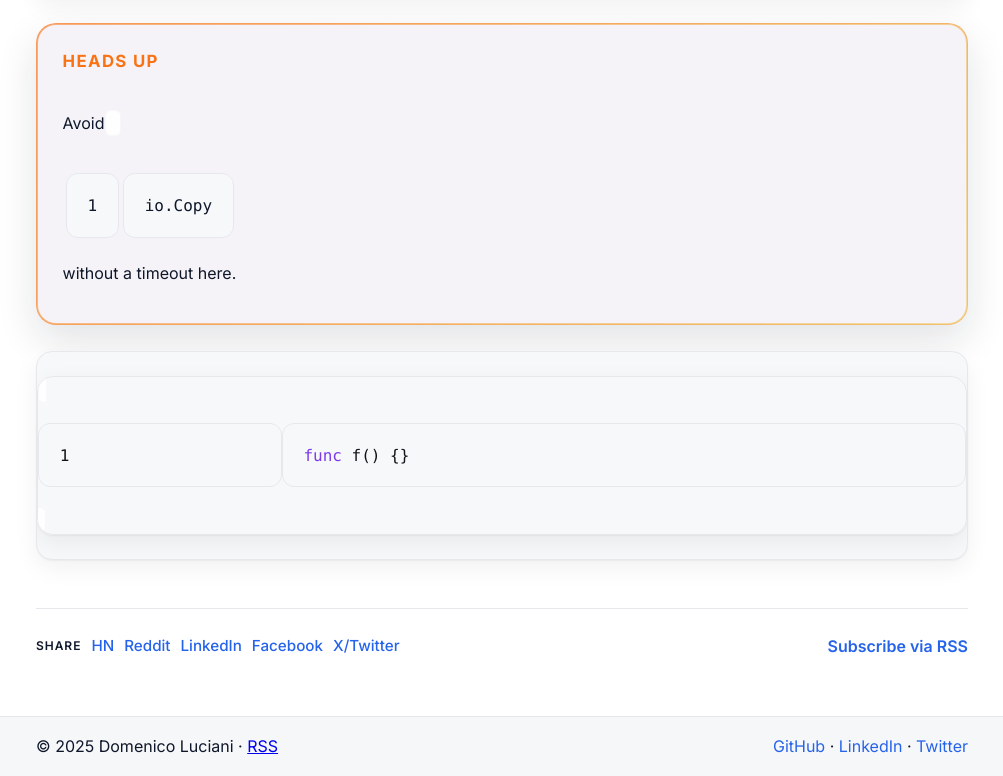
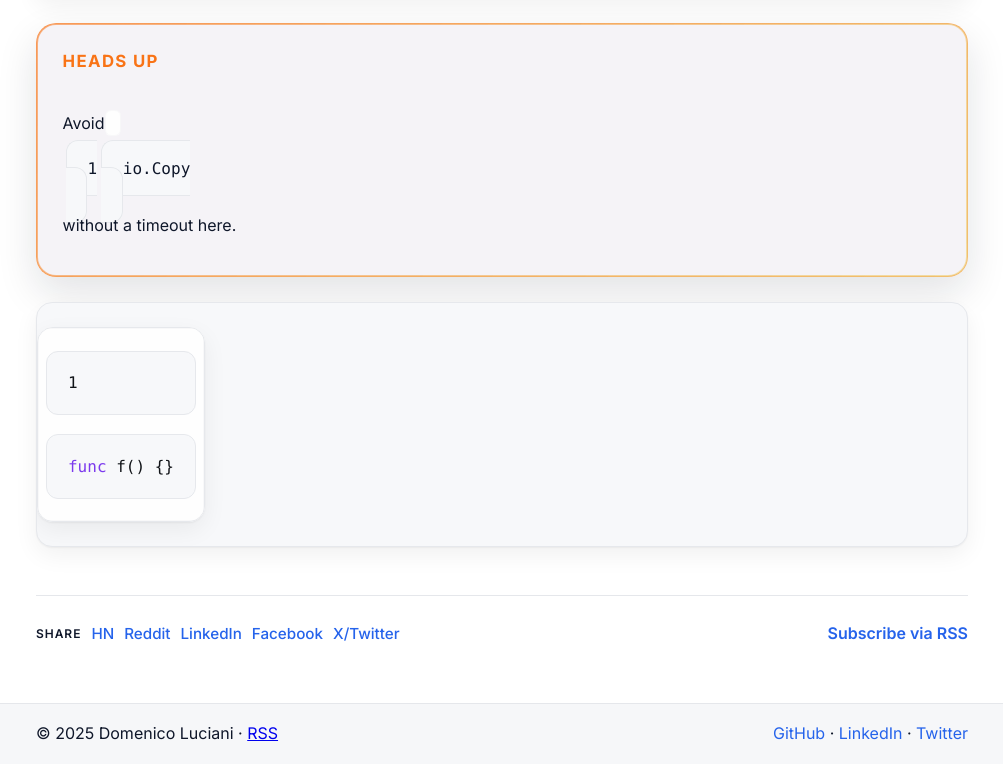
Before and after one commit to dlion/dryrun, a Jekyll site: the page built from _posts/2025-01-01-hello-world.md, in a window 1280 px wide and 1400 px high, scrolled down 255 px. Shown: the part 624-1400 px from the top of the window, without its empty margins (138-1141 px from the left). Built offline with Jekyll 4.4.1, drawn with Linux system fonts in a browser that asks for light colours.

Commit message:
another boh2

```diff
--- a/assets/css/main.css
+++ b/assets/css/main.css
@@ -181,6 +181,45 @@ p { margin: .9em 0; color: var(--text); }
   border: 1px solid rgba(249,115,22,.35);
   background: color-mix(in hsl, rgba(249,115,22,.12) 30%, var(--surface-1));
 }
+.post-content .callout pre,
+.post-content .callout code {
+  font-size: 1rem;
+}
+.post-content .callout pre {
+  display: inline;
+  background: none;
+  border: 0;
+  padding: 0;
+  margin: 0;
+  box-shadow: none;
+}
+.post-content .callout pre code {
+  background: color-mix(in hsl, var(--code-bg) 20%, var(--surface-1));
+  border: 1px solid color-mix(in hsl, var(--code-border) 35%, transparent);
+  border-radius: 6px;
+  padding: .15em .5em;
+}
+.post-content .callout .highlight {
+  display: inline-block;
+  margin: 0;
+  box-shadow: none;
+  border-radius: 8px;
+  background: color-mix(in hsl, var(--code-bg) 15%, var(--surface-1));
+  border: 1px solid color-mix(in hsl, var(--code-border) 35%, transparent);
+  grid-template-columns: 1fr;
+  padding: 0;
+}
+.post-content .callout .highlight::before { display: none; }
+.post-content .callout .highlight td.gutter,
+.post-content .callout .highlight .lineno { display: none; }
+.post-content .callout .highlight td.code pre {
+  padding: .1rem .6rem;
+  overflow: visible;
+}
+.post-content .callout .highlight td.code pre code {
+  padding: 0;
+}
+.post-content .callout pre code { color: var(--text); }
 
 /* Code (inline + blocks) */
 code, pre, kbd, samp {
@@ -195,6 +234,9 @@ code {
 
 .highlight {
   position: relative;
+  display: grid;
+  grid-template-columns: auto 1fr;
+  width: 100%;
   background: var(--code-bg);
   color: var(--code-text);
   border: 1px solid var(--code-border);
@@ -218,13 +260,13 @@ code {
   content: '';
 }
 
-.highlight table {
-  width: 100%;
-  border-collapse: separate;
-  border-spacing: 0;
+.highlight table,
+.highlight tbody,
+.highlight tr {
+  display: contents;
 }
 .highlight td {
-  vertical-align: top;
+  display: block;
   background: transparent;
   padding: 0;
 }
@@ -234,10 +276,12 @@ code {
   border-right: 1px solid color-mix(in hsl, var(--code-border) 60%, transparent);
   user-select: none;
   font-size: .85rem;
+  padding: 1rem .95rem 1rem 1.4rem;
+  position: relative;
 }
 .highlight td.gutter pre {
   margin: 0;
-  padding: 1rem .95rem 1rem 1.2rem;
+  padding: 0;
   background: none;
   border: 0;
   line-height: 1.55;
@@ -248,6 +292,15 @@ code {
   padding: 0;
   color: inherit;
   display: block;
+}
+.highlight td.gutter::after {
+  content: '';
+  position: absolute;
+  top: 12px;
+  right: -.5px;
+  bottom: 12px;
+  width: 1px;
+  background: color-mix(in hsl, var(--code-border) 70%, transparent);
 }
 .highlight td.code {
   padding: 0;
```
Also changed, not shown: _posts/2025-01-02-something-to-say.md (+1 -0 lines).
